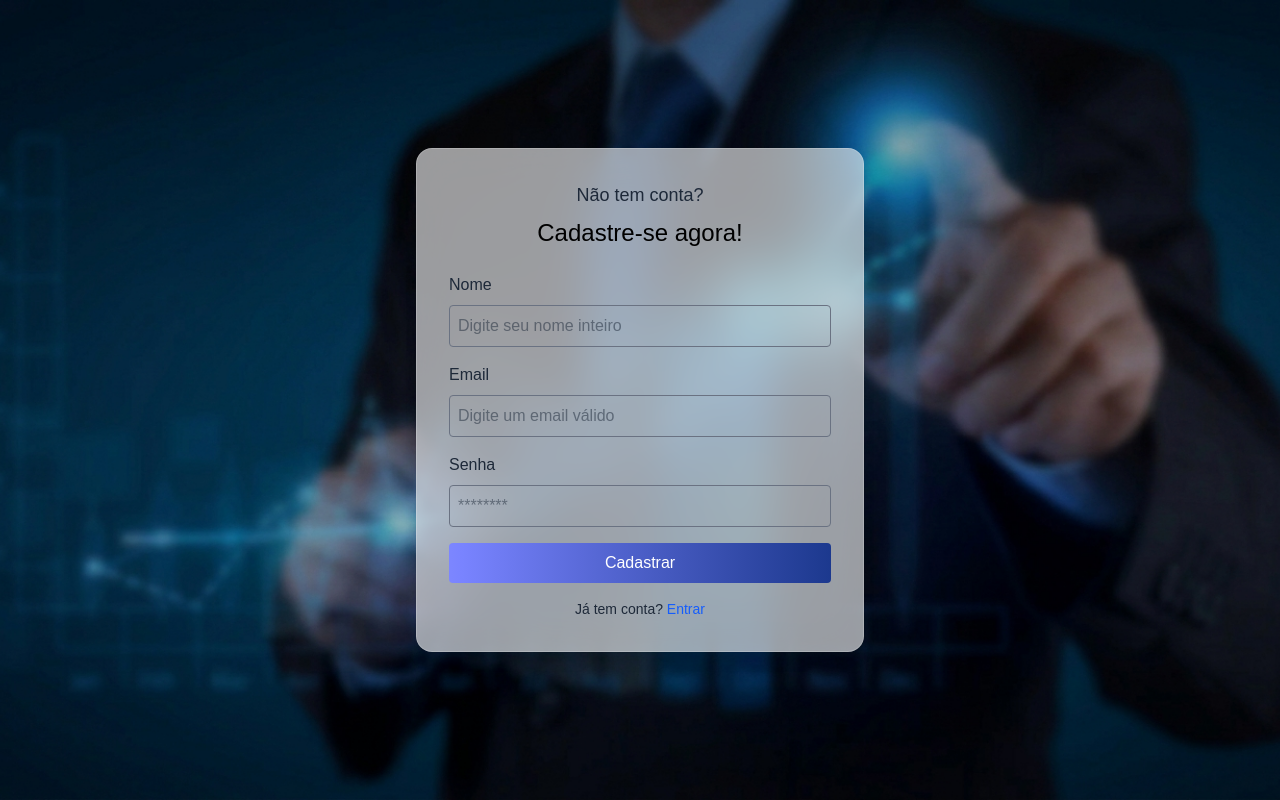
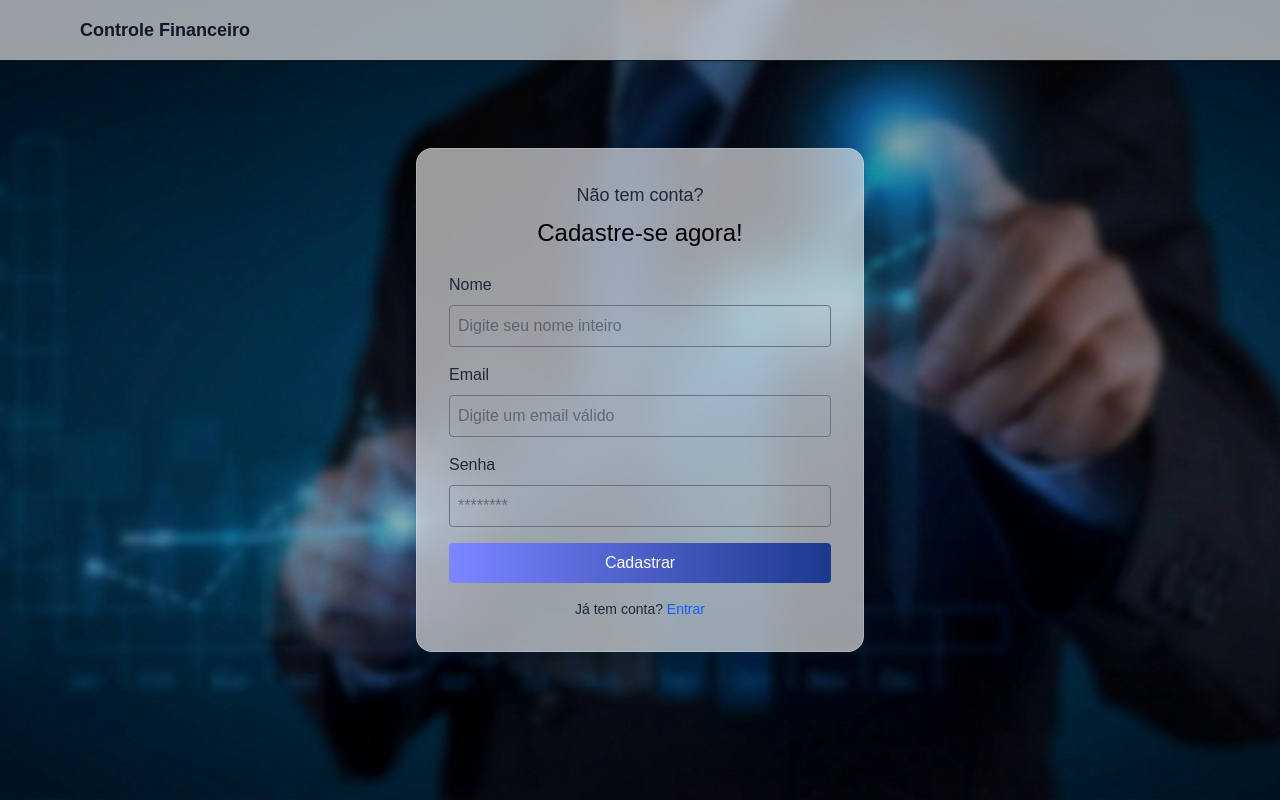
Before and after one commit to rvenzi/sistema-next, a Next.js app: page /register in a window 1280 px wide. Built offline with nearby package versions, Linux system fonts and the light colour scheme; no server answers.

Commit message:
feat: add Providers and Header components for session management and layout structure

```diff
--- a/app/layout.tsx
+++ b/app/layout.tsx
@@ -1,6 +1,8 @@
 import type { Metadata } from "next";
 import { Geist, Geist_Mono } from "next/font/google";
 import "./globals.css";
+import { Providers } from "@/components/providers";
+import Header from "@/components/header";
 
 const geistSans = Geist({
   variable: "--font-geist-sans",
@@ -13,17 +15,22 @@ const geistMono = Geist_Mono({
 });
 
 export const metadata: Metadata = {
-  title: "Create Next App",
-  description: "Generated by create next app",
+  title: "Controle Financeiro",
+  description: "Sistema de controle financeiro pessoal",
 };
 
 export default function RootLayout({ children }: LayoutProps<"/">) {
   return (
     <html
-      lang="en"
+      lang="pt-BR"
       className={`${geistSans.variable} ${geistMono.variable} h-full antialiased`}
     >
-      <body className="min-h-full flex flex-col">{children}</body>
+      <body className="min-h-full flex flex-col">
+        <Providers>
+          <Header />
+          {children}
+        </Providers>
+      </body>
     </html>
   );
 }
--- /dev/null
+++ b/components/header.tsx
@@ -0,0 +1,27 @@
+"use client";
+
+import { signOut, useSession } from "next-auth/react";
+
+export default function Header() {
+  const { data: session } = useSession();
+
+  return (
+    <header className="absolute top-0 left-0 w-full z-50 px-5 md:px-20 py-4 flex items-center justify-between border-b bg-white/60 backdrop-blur-xl shadow-sm">
+      <h1 className="text-lg font-bold text-gray-900">Controle Financeiro</h1>
+
+      {session?.user && (
+        <div className="flex items-center gap-4">
+          <span className="text-sm text-gray-700">
+            Olá, {session.user.name}
+          </span>
+          <button
+            onClick={() => signOut({ callbackUrl: "/login" })}
+            className="rounded-xl bg-blue-900 border-2 border-black px-3 py-1 text-sm text-white hover:bg-red-600"
+          >
+            Sair
+          </button>
+        </div>
+      )}
+    </header>
+  );
+}
--- /dev/null
+++ b/components/providers.tsx
@@ -0,0 +1,7 @@
+"use client"
+
+import { SessionProvider } from "next-auth/react";
+
+export function Providers({ children }: { children: React.ReactNode }) {
+  return <SessionProvider>{children}</SessionProvider>;
+}
```
